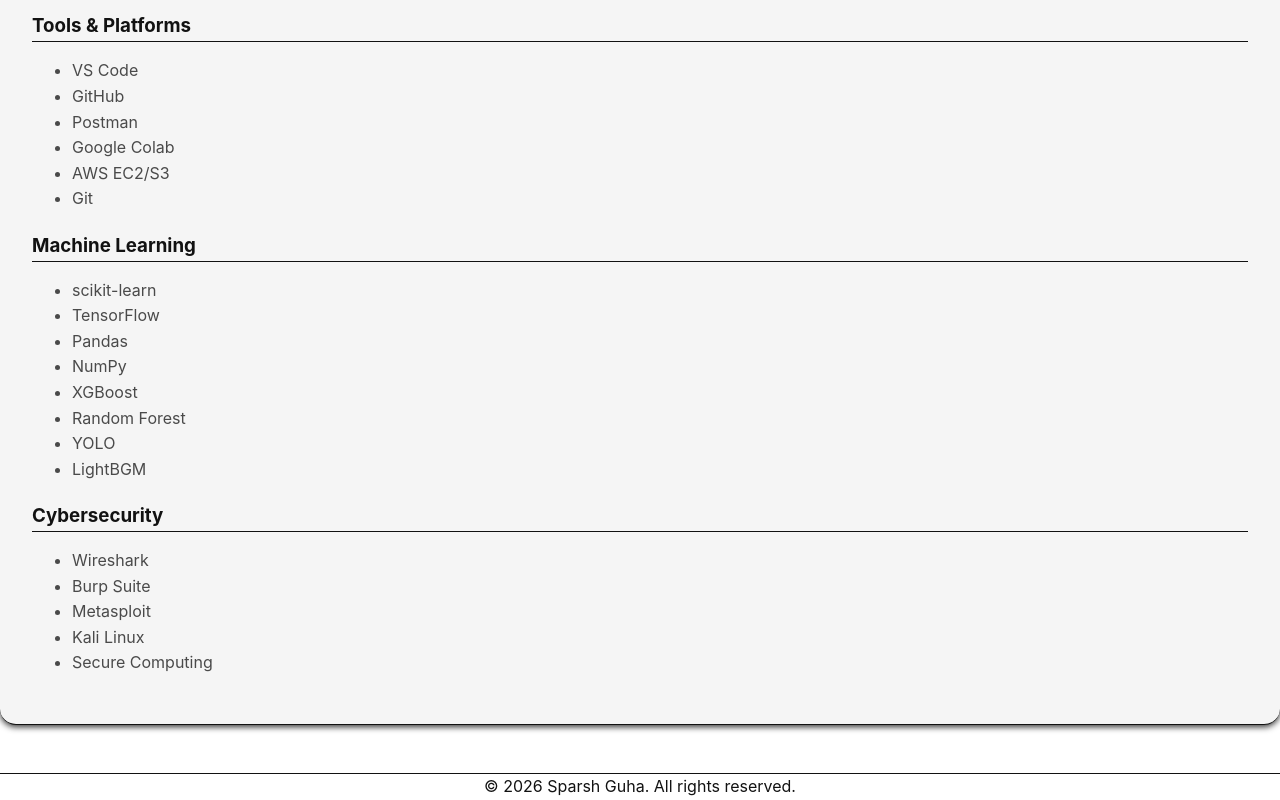
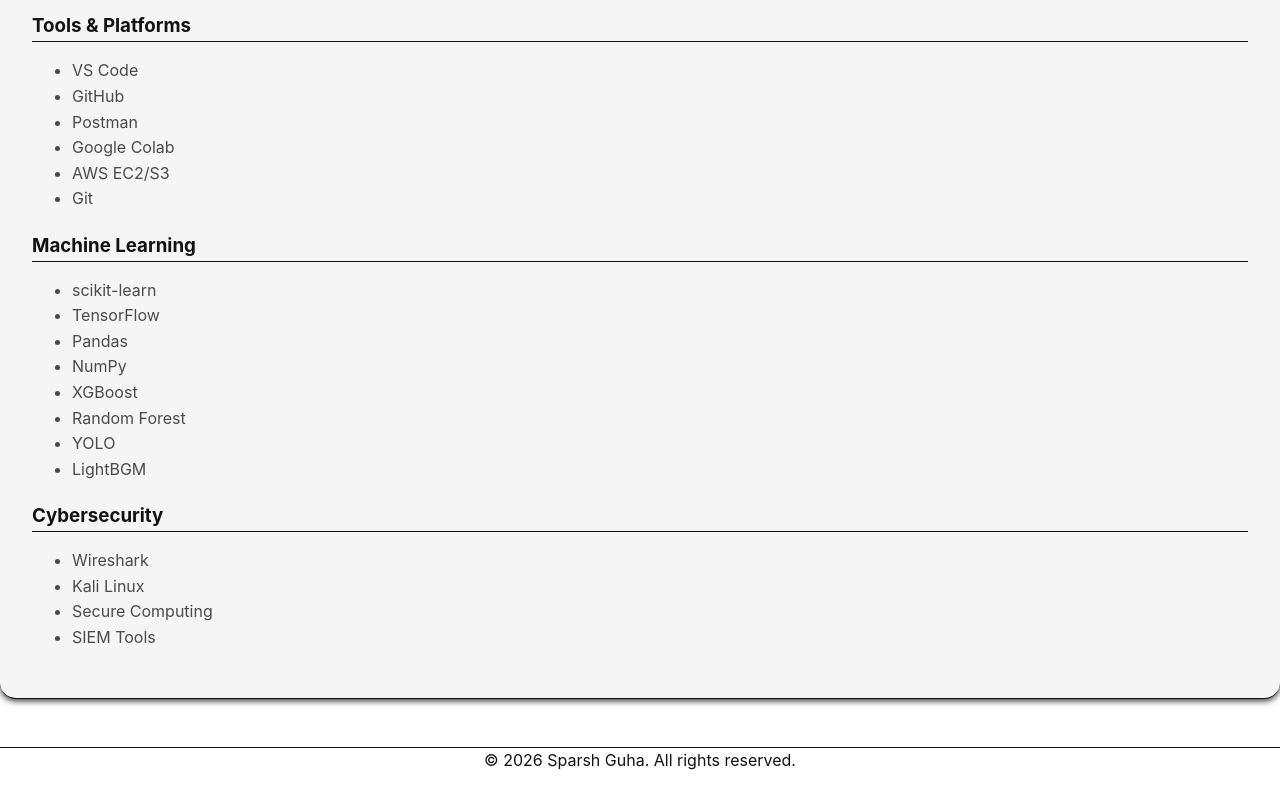
Before and after one commit to SG7504/Portfolio, a React (Vite) app: page /#/skills in a window 1280 px wide. Shown: the part 468-1268 px from the top of the page. After the commit the page ends 1242 px from the top, so only its background shows below. Built offline with nearby package versions, Linux system fonts and the light colour scheme.

Commit message:
Update Cybersecurity skills list in Skills.js

```diff
--- a/src/data/Skills.js
+++ b/src/data/Skills.js
@@ -9,7 +9,7 @@ const Skills = {
     "scikit-learn", "TensorFlow", "Pandas", "NumPy", "XGBoost", "Random Forest", "YOLO", "LightBGM"
   ],
   "Cybersecurity": [
-    "Wireshark", "Burp Suite", "Metasploit", "Kali Linux", "Secure Computing"
+    "Wireshark", "Kali Linux", "Secure Computing", "SIEM Tools"
   ]
 };
 
```
